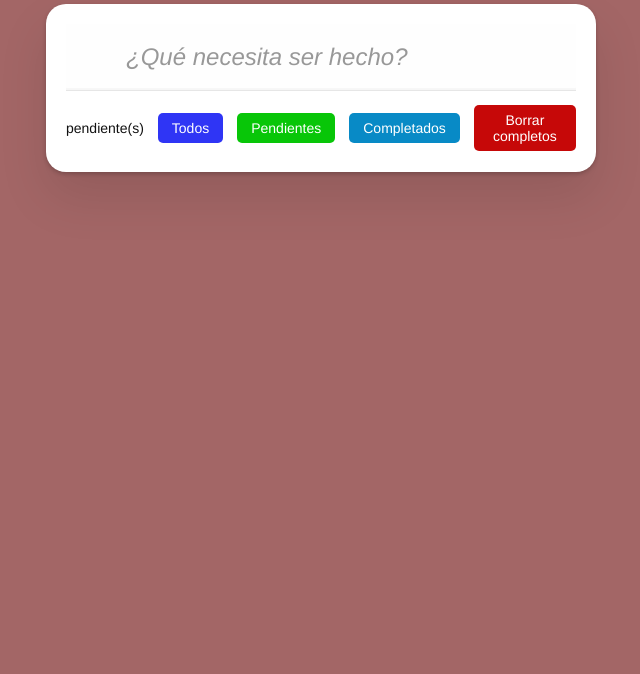
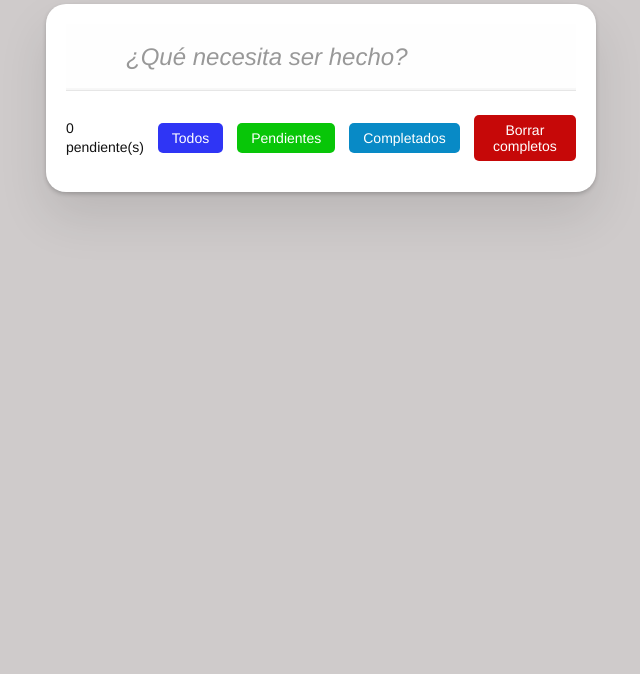
Before and after one commit to messiron/Reto-to-do, a plain HTML site: page index.html in a window 1280 px wide. Shown: the part 126-800 px from the top of the page, without its empty margins (319-959 px from the left). Drawn offline with Linux system fonts and the light colour scheme.

Commit message:
agregando contador pendientes

```diff
--- a/index.html
+++ b/index.html
@@ -26,10 +26,10 @@
       <ul class="todo-list"></ul>
     </section>
     <section class="footer-2">
-      <p>pendiente(s)</p>
-      <button class="footer_btn">Todos</button>
+      <p><span id="counter">0</span> pendiente(s)</p>
+      <button class="footer_btn todos">Todos</button>
       <button class="footer_btn">Pendientes</button>
-      <button class="footer_btn">Completados</button>
+      <button class="footer_btn" id="completadas-button">Completados</button>
       <button class="footer_btn">Borrar completos</button>
     </section>
 
--- a/style.css
+++ b/style.css
@@ -23,7 +23,7 @@ button {
 body {
   font: 14px 'Helvetica Neue', Helvetica, Arial, sans-serif;
   line-height: 1.4em;
-  background: #a36666;
+  background: #cfcbcb;
   color: #111111;
   min-width: 230px;
   max-width: 550px;
@@ -256,7 +256,7 @@ body {
   height: 40px;
   margin: auto 0;
   font-size: 30px;
-  color: #d38787;
+  color: hsl(0, 4%, 67%);
   margin-bottom: 11px;
   transition: color 0.2s ease-out;
 }
@@ -354,6 +354,13 @@ html .clear-completed:active {
 .clear-completed:hover {
   text-decoration: underline;
 }
+
+.footer_btn:hover{
+  background-color: hsl(182, 66%, 35%);
+  box-shadow:5px 5px 5px 5px #68919b;
+
+}
+
 
 @media screen and (-webkit-min-device-pixel-ratio: 0) {
   .todo-list li .toggle {
```
